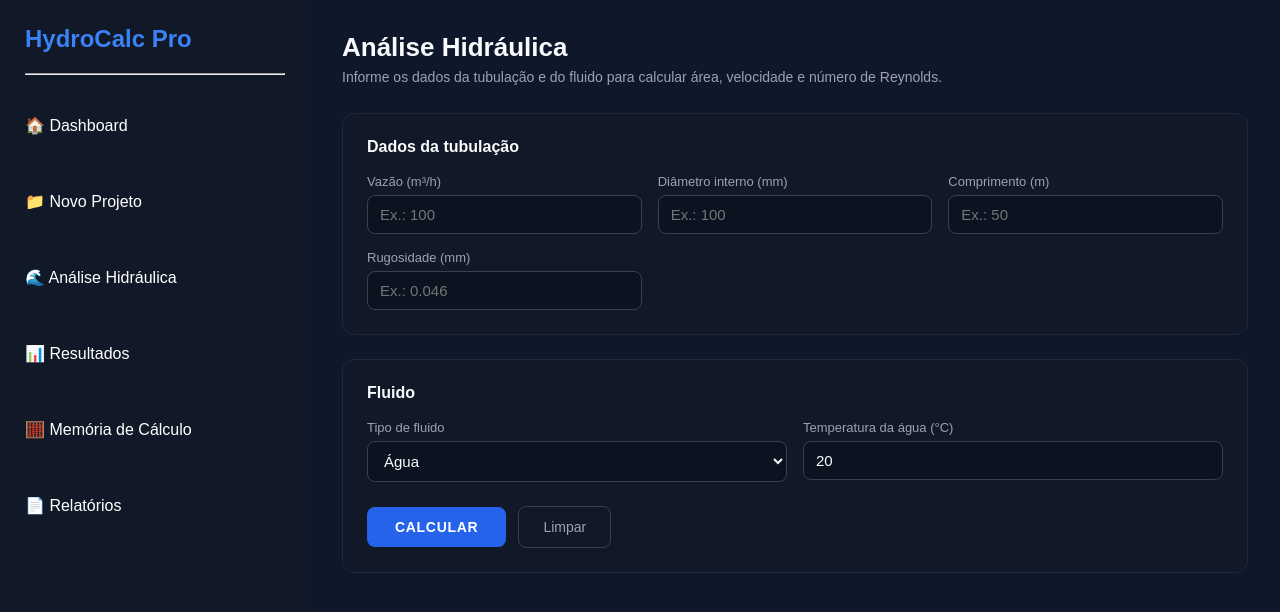
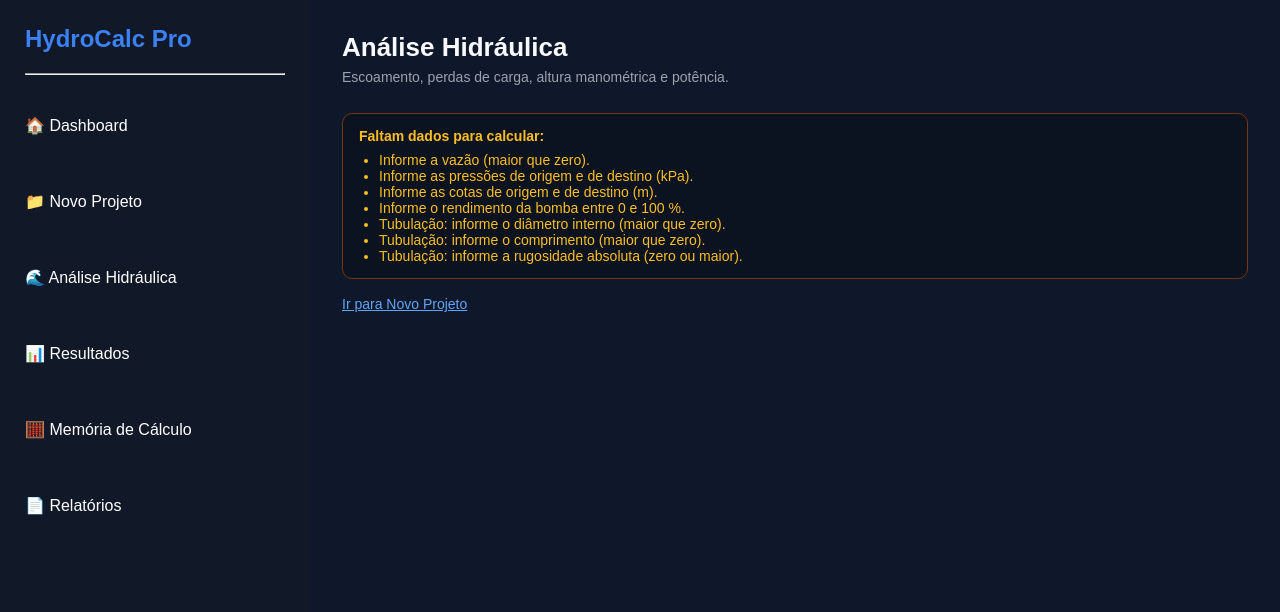
Before and after one commit to pedroouribeiro-lab/Projeto-Mec-nica-dos-Flu-dos, a Next.js app: page /analise-hidraulica in a window 1280 px wide. Shown: the top 612 px of the page. Built offline with nearby package versions, Linux system fonts and the light colour scheme.

Commit message:
Update page.tsx

```diff
--- a/app/analise-hidraulica/page.tsx
+++ b/app/analise-hidraulica/page.tsx
@@ -1,518 +1,184 @@
 "use client";
 
-import { useState, type CSSProperties } from "react";
+import Link from "next/link";
+import {
+  Aviso,
+  Card,
+  Grade,
+  Pagina,
+  Tabela,
+  cor,
+  fmt,
+  type LinhaTabela,
+} from "../../components/UI";
+import { useProjeto } from "../../components/ProjetoContext";
+import { calcularProjeto, type ResultadoLinha } from "../../lib/hidraulica";
 
-type PontoAgua = { t: number; rho: number; nu: number };
-
-// Água a pressão atmosférica: temperatura (°C), densidade (kg/m³), viscosidade cinemática (m²/s)
-const TABELA_AGUA: PontoAgua[] = [
-  { t: 0, rho: 999.8, nu: 1.787e-6 },
-  { t: 5, rho: 1000.0, nu: 1.519e-6 },
-  { t: 10, rho: 999.7, nu: 1.307e-6 },
-  { t: 15, rho: 999.1, nu: 1.139e-6 },
-  { t: 20, rho: 998.2, nu: 1.004e-6 },
-  { t: 25, rho: 997.0, nu: 0.893e-6 },
-  { t: 30, rho: 995.7, nu: 0.801e-6 },
-  { t: 35, rho: 994.0, nu: 0.724e-6 },
-  { t: 40, rho: 992.2, nu: 0.658e-6 },
-  { t: 45, rho: 990.2, nu: 0.602e-6 },
-  { t: 50, rho: 988.0, nu: 0.553e-6 },
-  { t: 55, rho: 985.7, nu: 0.511e-6 },
-  { t: 60, rho: 983.2, nu: 0.474e-6 },
-  { t: 65, rho: 980.5, nu: 0.441e-6 },
-  { t: 70, rho: 977.8, nu: 0.413e-6 },
-  { t: 75, rho: 974.9, nu: 0.387e-6 },
-  { t: 80, rho: 971.8, nu: 0.364e-6 },
-  { t: 85, rho: 968.6, nu: 0.343e-6 },
-  { t: 90, rho: 965.3, nu: 0.326e-6 },
-  { t: 95, rho: 961.9, nu: 0.309e-6 },
-  { t: 100, rho: 958.4, nu: 0.294e-6 },
-];
-
-type Resultado = {
-  vazaoM3s: number;
-  areaM2: number;
-  areaMm2: number;
-  velocidade: number;
-  fluidoNome: string;
-  rho: number;
-  nu: number;
-  reynolds: number;
-  regime: string;
-  corRegime: string;
-};
-
-function lerNumero(texto: string): number {
-  return parseFloat(texto.replace(",", "."));
+function corRegime(regime: string | null): string {
+  if (regime === "Laminar") {
+    return cor.verde;
+  }
+  if (regime === "Transição") {
+    return cor.amarelo;
+  }
+  return cor.azulClaro;
 }
 
-function propriedadesAgua(temperatura: number): { rho: number; nu: number } {
-  for (let i = 0; i < TABELA_AGUA.length - 1; i++) {
-    const a = TABELA_AGUA[i];
-    const b = TABELA_AGUA[i + 1];
-    if (temperatura <= b.t) {
-      const fracao = (temperatura - a.t) / (b.t - a.t);
-      return {
-        rho: a.rho + fracao * (b.rho - a.rho),
-        nu: a.nu + fracao * (b.nu - a.nu),
-      };
-    }
+function linhasDaLinha(r: ResultadoLinha): LinhaTabela[] {
+  const linhas: LinhaTabela[] = [
+    { rotulo: "Diâmetro interno", valor: fmt(r.diametroM * 1000, 1), unidade: "mm" },
+    { rotulo: "Comprimento", valor: fmt(r.comprimento, 2), unidade: "m" },
+    { rotulo: "Área da seção", valor: fmt(r.area, 6), unidade: "m²" },
+    { rotulo: "Velocidade média", valor: fmt(r.velocidade, 3), unidade: "m/s", destaque: true },
+    { rotulo: "Carga cinética V²/2g", valor: fmt(r.cargaCinetica, 4), unidade: "m" },
+  ];
+
+  if (r.reynolds !== null && r.regime !== null) {
+    linhas.push({ rotulo: "Número de Reynolds", valor: fmt(r.reynolds, 0) });
+    linhas.push({ rotulo: "Regime de escoamento", valor: r.regime, cor: corRegime(r.regime) });
   }
-  const ultimo = TABELA_AGUA[TABELA_AGUA.length - 1];
-  return { rho: ultimo.rho, nu: ultimo.nu };
-}
+  if (r.rugosidadeRelativa !== null) {
+    linhas.push({ rotulo: "Rugosidade relativa ε/D", valor: fmt(r.rugosidadeRelativa, 6) });
+  }
 
-function classificarRegime(re: number): { regime: string; cor: string } {
-  if (re < 2000) {
-    return { regime: "Laminar", cor: "#34d399" };
-  }
-  if (re <= 4000) {
-    return { regime: "Transição", cor: "#fbbf24" };
-  }
-  return { regime: "Turbulento", cor: "#60a5fa" };
+  linhas.push({
+    rotulo: "Fator de atrito f (" + r.metodoAtrito + ")",
+    valor: fmt(r.fatorAtrito, 5),
+    destaque: true,
+  });
+  linhas.push({ rotulo: "Soma dos K (ΣK)", valor: fmt(r.somaK, 2) });
+  linhas.push({ rotulo: "Perda distribuída hd", valor: fmt(r.hd, 3), unidade: "m" });
+  linhas.push({ rotulo: "Perda localizada hloc", valor: fmt(r.hloc, 3), unidade: "m" });
+  linhas.push({ rotulo: "Perda total da linha", valor: fmt(r.ht, 3), unidade: "m", destaque: true });
+  return linhas;
 }
 
 export default function AnaliseHidraulicaPage() {
-  const [vazao, setVazao] = useState<string>("");
-  const [diametro, setDiametro] = useState<string>("");
-  const [comprimento, setComprimento] = useState<string>("");
-  const [rugosidade, setRugosidade] = useState<string>("");
-  const [fluido, setFluido] = useState<string>("agua");
-  const [temperatura, setTemperatura] = useState<string>("20");
-  const [nomeFluido, setNomeFluido] = useState<string>("");
-  const [densidade, setDensidade] = useState<string>("");
-  const [viscDinamica, setViscDinamica] = useState<string>("");
-  const [erro, setErro] = useState<string>("");
-  const [resultado, setResultado] = useState<Resultado | null>(null);
+  const { projeto, carregado } = useProjeto();
+  const resposta = calcularProjeto(projeto);
 
-  function falhar(mensagem: string) {
-    setErro(mensagem);
-    setResultado(null);
+  if (!carregado) {
+    return (
+      <Pagina titulo="Análise Hidráulica">
+        <p style={{ color: cor.suave }}>Carregando dados do projeto...</p>
+      </Pagina>
+    );
   }
 
-  function calcular() {
-    const q = lerNumero(vazao);
-    const d = lerNumero(diametro);
-    const l = lerNumero(comprimento);
-    const e = lerNumero(rugosidade);
+  if (resposta.resultado === null) {
+    return (
+      <Pagina
+        titulo="Análise Hidráulica"
+        subtitulo="Escoamento, perdas de carga, altura manométrica e potência."
+      >
+        <Aviso tipo="alerta">
+          <strong>Faltam dados para calcular:</strong>
+          <ul style={{ margin: "8px 0 0 0", paddingLeft: "20px" }}>
+            {resposta.erros.map((e) => (
+              <li key={e}>{e}</li>
+            ))}
+          </ul>
+        </Aviso>
+        <Link href="/novo-projeto" style={{ color: cor.azulClaro, fontSize: "14px" }}>
+          Ir para Novo Projeto
+        </Link>
+      </Pagina>
+    );
+  }
 
-    if (isNaN(q) || isNaN(d) || isNaN(l) || isNaN(e)) {
-      falhar("Preencha todos os campos da tubulação com valores numéricos.");
-      return;
-    }
-    if (q <= 0) {
-      falhar("A vazão deve ser maior que zero.");
-      return;
-    }
-    if (d <= 0) {
-      falhar("O diâmetro interno deve ser maior que zero.");
-      return;
-    }
-    if (l <= 0) {
-      falhar("O comprimento deve ser maior que zero.");
-      return;
-    }
-    if (e < 0) {
-      falhar("A rugosidade não pode ser negativa.");
-      return;
-    }
-    if (e >= d) {
-      falhar("A rugosidade deve ser menor que o diâmetro interno.");
-      return;
-    }
+  const r = resposta.resultado;
 
-    // Propriedades do fluido
-    let rho = 0;
-    let nu = 0;
-    let fluidoNome = "";
+  const bernoulli: LinhaTabela[] = [
+    { rotulo: "Carga de pressão (P2 − P1) / ρg", valor: fmt(r.cargaPressao, 3), unidade: "m" },
+    { rotulo: "Carga de elevação (z2 − z1)", valor: fmt(r.cargaEstatica, 3), unidade: "m" },
+  ];
+  if (r.succao !== null) {
+    bernoulli.push({ rotulo: "Perda total na sucção", valor: fmt(r.succao.ht, 3), unidade: "m" });
+    bernoulli.push({ rotulo: "Perda total no recalque", valor: fmt(r.recalque.ht, 3), unidade: "m" });
+  } else {
+    bernoulli.push({ rotulo: "Perda total na tubulação", valor: fmt(r.recalque.ht, 3), unidade: "m" });
+  }
+  bernoulli.push({
+    rotulo: "Altura manométrica da bomba HB",
+    valor: fmt(r.alturaManometrica, 3),
+    unidade: "m",
+    destaque: true,
+  });
 
-    if (fluido === "agua") {
-      const temp = lerNumero(temperatura);
-      if (isNaN(temp)) {
-        falhar("Informe a temperatura da água.");
-        return;
-      }
-      if (temp < 0 || temp > 100) {
-        falhar("A temperatura da água deve estar entre 0 e 100 °C.");
-        return;
-      }
-      const prop = propriedadesAgua(temp);
-      rho = prop.rho;
-      nu = prop.nu;
-      fluidoNome = "Água a " + temp + " °C";
-    } else {
-      const rhoDigitado = lerNumero(densidade);
-      const muDigitado = lerNumero(viscDinamica);
-      if (isNaN(rhoDigitado) || isNaN(muDigitado)) {
-        falhar("Informe a densidade e a viscosidade dinâmica do fluido.");
-        return;
-      }
-      if (rhoDigitado <= 0 || muDigitado <= 0) {
-        falhar("Densidade e viscosidade dinâmica devem ser maiores que zero.");
-        return;
-      }
-      rho = rhoDigitado;
-      nu = muDigitado / 1000 / rhoDigitado; // mPa·s -> Pa·s, depois ν = μ / ρ
-      fluidoNome = nomeFluido.trim() !== "" ? nomeFluido.trim() : "Outro fluido";
-    }
-
-    // Conversões de unidade
-    const vazaoM3s = q / 3600;
-    const diametroM = d / 1000;
-
-    // 1. Área: A = π × D² / 4
-    const areaM2 = (Math.PI * diametroM * diametroM) / 4;
-
-    // 2. Velocidade: V = Q / A
-    const velocidade = vazaoM3s / areaM2;
-
-    // 3. Reynolds: Re = V × D / ν
-    const reynolds = (velocidade * diametroM) / nu;
-    const classe = classificarRegime(reynolds);
-
-    setErro("");
-    setResultado({
-      vazaoM3s: vazaoM3s,
-      areaM2: areaM2,
-      areaMm2: areaM2 * 1000000,
-      velocidade: velocidade,
-      fluidoNome: fluidoNome,
-      rho: rho,
-      nu: nu,
-      reynolds: reynolds,
-      regime: classe.regime,
-      corRegime: classe.cor,
+  const potencias: LinhaTabela[] = [
+    { rotulo: "Potência hidráulica", valor: fmt(r.potenciaHidraulica / 1000, 3), unidade: "kW" },
+    { rotulo: "Potência no eixo da bomba", valor: fmt(r.potenciaEixo / 1000, 3), unidade: "kW", destaque: true },
+  ];
+  if (r.potenciaEletrica !== null) {
+    potencias.push({
+      rotulo: "Potência elétrica de entrada",
+      valor: fmt(r.potenciaEletrica / 1000, 3),
+      unidade: "kW",
+      destaque: true,
     });
   }
-
-  function limpar() {
-    setVazao("");
-    setDiametro("");
-    setComprimento("");
-    setRugosidade("");
-    setFluido("agua");
-    setTemperatura("20");
-    setNomeFluido("");
-    setDensidade("");
-    setViscDinamica("");
-    setErro("");
-    setResultado(null);
+  if (r.consumoMensal !== null) {
+    potencias.push({ rotulo: "Consumo mensal", valor: fmt(r.consumoMensal, 1), unidade: "kWh" });
+  }
+  if (r.custoMensal !== null) {
+    potencias.push({ rotulo: "Custo mensal de energia", valor: "R$ " + fmt(r.custoMensal, 2) });
   }
 
-  const cardStyle: CSSProperties = {
-    backgroundColor: "#111827",
-    border: "1px solid #1f2937",
-    borderRadius: "12px",
-    padding: "24px",
-    marginBottom: "24px",
-  };
+  return (
+    <Pagina
+      titulo="Análise Hidráulica"
+      subtitulo={
+        (projeto.nome.trim() !== "" ? projeto.nome.trim() + ". " : "") +
+        "Escoamento, perdas de carga, altura manométrica e potência."
+      }
+    >
+      {r.avisos.map((a) => (
+        <Aviso key={a} tipo="alerta">
+          {a}
+        </Aviso>
+      ))}
 
-  const labelStyle: CSSProperties = {
-    display: "block",
-    fontSize: "13px",
-    color: "#9ca3af",
-    marginBottom: "6px",
-  };
+      <Card titulo="Dados de base">
+        <Tabela
+          linhas={[
+            { rotulo: "Fluido", valor: r.fluidoNome },
+            { rotulo: "Massa específica ρ", valor: fmt(r.rho, 1), unidade: "kg/m³" },
+            {
+              rotulo: "Viscosidade cinemática ν",
+              valor: r.nu !== null ? fmt(r.nu * 1e6, 4) : "não informada",
+              unidade: r.nu !== null ? "mm²/s" : undefined,
+            },
+            { rotulo: "Vazão", valor: fmt(r.vazaoM3s, 6), unidade: "m³/s" },
+            { rotulo: "Gravidade g", valor: fmt(r.gravidade, 2), unidade: "m/s²" },
+          ]}
+        />
+      </Card>
 
-  const inputStyle: CSSProperties = {
-    width: "100%",
-    boxSizing: "border-box",
-    backgroundColor: "#0b1220",
-    border: "1px solid #374151",
-    borderRadius: "8px",
-    padding: "10px 12px",
-    color: "#f9fafb",
-    fontSize: "15px",
-    outline: "none",
-  };
+      <Grade minimo={420}>
+        {r.succao !== null && (
+          <Card titulo="Linha de sucção">
+            <Tabela linhas={linhasDaLinha(r.succao)} />
+          </Card>
+        )}
+        <Card titulo={r.succao !== null ? "Linha de recalque" : "Tubulação"}>
+          <Tabela linhas={linhasDaLinha(r.recalque)} />
+        </Card>
+      </Grade>
 
-  const gridStyle: CSSProperties = {
-    display: "grid",
-    gridTemplateColumns: "repeat(auto-fit, minmax(220px, 1fr))",
-    gap: "16px",
-  };
-
-  const tituloSecao: CSSProperties = {
-    fontSize: "16px",
-    fontWeight: 600,
-    margin: "0 0 18px 0",
-  };
-
-  const botaoPrimario: CSSProperties = {
-    backgroundColor: "#2563eb",
-    color: "#ffffff",
-    border: "none",
-    borderRadius: "8px",
-    padding: "12px 28px",
-    fontSize: "14px",
-    fontWeight: 700,
-    letterSpacing: "0.05em",
-    cursor: "pointer",
-  };
-
-  const botaoSecundario: CSSProperties = {
-    backgroundColor: "transparent",
-    color: "#9ca3af",
-    border: "1px solid #374151",
-    borderRadius: "8px",
-    padding: "12px 24px",
-    fontSize: "14px",
-    cursor: "pointer",
-    marginLeft: "12px",
-  };
-
-  const resultadoBox: CSSProperties = {
-    backgroundColor: "#0b1220",
-    border: "1px solid #1f2937",
-    borderRadius: "10px",
-    padding: "18px",
-  };
-
-  const resultadoTitulo: CSSProperties = {
-    fontSize: "13px",
-    color: "#9ca3af",
-    marginBottom: "8px",
-  };
-
-  const resultadoValor: CSSProperties = {
-    fontSize: "28px",
-    fontWeight: 700,
-    color: "#60a5fa",
-  };
-
-  const resultadoUnidade: CSSProperties = {
-    fontSize: "14px",
-    color: "#9ca3af",
-    marginLeft: "6px",
-    fontWeight: 400,
-  };
-
-  const resultadoNota: CSSProperties = {
-    fontSize: "13px",
-    color: "#6b7280",
-    marginTop: "6px",
-  };
-
-  return (
-    <div style={{ padding: "32px", color: "#f9fafb" }}>
-      <h1 style={{ fontSize: "26px", fontWeight: 700, margin: "0 0 6px 0" }}>
-        Análise Hidráulica
-      </h1>
-      <p style={{ color: "#9ca3af", margin: "0 0 28px 0", fontSize: "14px" }}>
-        Informe os dados da tubulação e do fluido para calcular área, velocidade
-        e número de Reynolds.
-      </p>
-
-      <div style={cardStyle}>
-        <h2 style={tituloSecao}>Dados da tubulação</h2>
-
-        <div style={gridStyle}>
-          <div>
-            <label style={labelStyle}>Vazão (m³/h)</label>
-            <input
-              type="text"
-              inputMode="decimal"
-              value={vazao}
-              onChange={(ev) => setVazao(ev.target.value)}
-              placeholder="Ex.: 100"
-              style={inputStyle}
-            />
-          </div>
-
-          <div>
-            <label style={labelStyle}>Diâmetro interno (mm)</label>
-            <input
-              type="text"
-              inputMode="decimal"
-              value={diametro}
-              onChange={(ev) => setDiametro(ev.target.value)}
-              placeholder="Ex.: 100"
-              style={inputStyle}
-            />
-          </div>
-
-          <div>
-            <label style={labelStyle}>Comprimento (m)</label>
-            <input
-              type="text"
-              inputMode="decimal"
-              value={comprimento}
-              onChange={(ev) => setComprimento(ev.target.value)}
-              placeholder="Ex.: 50"
-              style={inputStyle}
-            />
-          </div>
-
-          <div>
-            <label style={labelStyle}>Rugosidade (mm)</label>
-            <input
-              type="text"
-              inputMode="decimal"
-              value={rugosidade}
-              onChange={(ev) => setRugosidade(ev.target.value)}
-              placeholder="Ex.: 0.046"
-              style={inputStyle}
-            />
-          </div>
-        </div>
-      </div>
-
-      <div style={cardStyle}>
-        <h2 style={tituloSecao}>Fluido</h2>
-
-        <div style={gridStyle}>
-          <div>
-            <label style={labelStyle}>Tipo de fluido</label>
-            <select
-              value={fluido}
-              onChange={(ev) => setFluido(ev.target.value)}
-              style={inputStyle}
-            >
-              <option value="agua">Água</option>
-              <option value="outro">Outro fluido (inserir dados)</option>
-            </select>
-          </div>
-
-          {fluido === "agua" && (
-            <div>
-              <label style={labelStyle}>Temperatura da água (°C)</label>
-              <input
-                type="text"
-                inputMode="decimal"
-                value={temperatura}
-                onChange={(ev) => setTemperatura(ev.target.value)}
-                placeholder="Ex.: 20"
-                style={inputStyle}
-              />
-            </div>
-          )}
-
-          {fluido === "outro" && (
-            <>
-              <div>
-                <label style={labelStyle}>Nome do fluido (opcional)</label>
-                <input
-                  type="text"
-                  value={nomeFluido}
-                  onChange={(ev) => setNomeFluido(ev.target.value)}
-                  placeholder="Ex.: Óleo hidráulico"
-                  style={inputStyle}
-                />
-              </div>
-
-              <div>
-                <label style={labelStyle}>Densidade (kg/m³)</label>
-                <input
-                  type="text"
-                  inputMode="decimal"
-                  value={densidade}
-                  onChange={(ev) => setDensidade(ev.target.value)}
-                  placeholder="Digite o valor"
-                  style={inputStyle}
-                />
-              </div>
-
-              <div>
-                <label style={labelStyle}>
-                  Viscosidade dinâmica (mPa·s = cP)
-                </label>
-                <input
-                  type="text"
-                  inputMode="decimal"
-                  value={viscDinamica}
-                  onChange={(ev) => setViscDinamica(ev.target.value)}
-                  placeholder="Digite o valor"
-                  style={inputStyle}
-                />
-              </div>
-            </>
-          )}
-        </div>
-
-        {erro !== "" && (
-          <p style={{ color: "#f87171", fontSize: "14px", marginTop: "16px" }}>
-            {erro}
-          </p>
-        )}
-
-        <div style={{ marginTop: "24px" }}>
-          <button type="button" onClick={calcular} style={botaoPrimario}>
-            CALCULAR
-          </button>
-          <button type="button" onClick={limpar} style={botaoSecundario}>
-            Limpar
-          </button>
-        </div>
-      </div>
-
-      {resultado !== null && (
-        <div style={cardStyle}>
-          <h2 style={tituloSecao}>Resultados</h2>
-
-          <div style={gridStyle}>
-            <div style={resultadoBox}>
-              <div style={resultadoTitulo}>Área da tubulação</div>
-              <div style={resultadoValor}>
-                {resultado.areaM2.toFixed(6)}
-                <span style={resultadoUnidade}>m²</span>
-              </div>
-              <div style={resultadoNota}>
-                = {resultado.areaMm2.toFixed(1)} mm²
-              </div>
-            </div>
-
-            <div style={resultadoBox}>
-              <div style={resultadoTitulo}>Velocidade do fluido</div>
-              <div style={resultadoValor}>
-                {resultado.velocidade.toFixed(3)}
-                <span style={resultadoUnidade}>m/s</span>
-              </div>
-              <div style={resultadoNota}>
-                Vazão = {resultado.vazaoM3s.toFixed(6)} m³/s
-              </div>
-            </div>
-
-            <div style={resultadoBox}>
-              <div style={resultadoTitulo}>Número de Reynolds</div>
-              <div style={resultadoValor}>
-                {resultado.reynolds.toLocaleString("pt-BR", {
-                  maximumFractionDigits: 0,
-                })}
-              </div>
-              <div
-                style={{
-                  fontSize: "14px",
-                  fontWeight: 700,
-                  marginTop: "6px",
-                  color: resultado.corRegime,
-                }}
-              >
-                Regime {resultado.regime}
-              </div>
-            </div>
-
-            <div style={resultadoBox}>
-              <div style={resultadoTitulo}>Fluido utilizado</div>
-              <div
-                style={{ fontSize: "18px", fontWeight: 700, color: "#f9fafb" }}
-              >
-                {resultado.fluidoNome}
-              </div>
-              <div style={resultadoNota}>
-                ρ = {resultado.rho.toFixed(1)} kg/m³
-              </div>
-              <div style={resultadoNota}>
-                ν = {(resultado.nu * 1000000).toFixed(3)} mm²/s
-              </div>
-            </div>
-          </div>
-
-          <p style={{ fontSize: "12px", color: "#6b7280", marginTop: "16px" }}>
-            Classificação: Re &lt; 2000 laminar; 2000 a 4000 transição; Re &gt;
-            4000 turbulento.
-          </p>
-        </div>
-      )}
-    </div>
+      <Grade minimo={420}>
+        <Card
+          titulo="Altura manométrica (Bernoulli)"
+          descricao="HB = (P2 − P1)/ρg + (z2 − z1) + perdas de carga"
+        >
+          <Tabela linhas={bernoulli} />
+        </Card>
+        <Card
+          titulo="Potência e energia"
+          descricao="Ph = ρ g Q HB; eixo = Ph / ηbomba; elétrica = eixo / ηmotor"
+        >
+          <Tabela linhas={potencias} />
+        </Card>
+      </Grade>
+    </Pagina>
   );
 }
```
